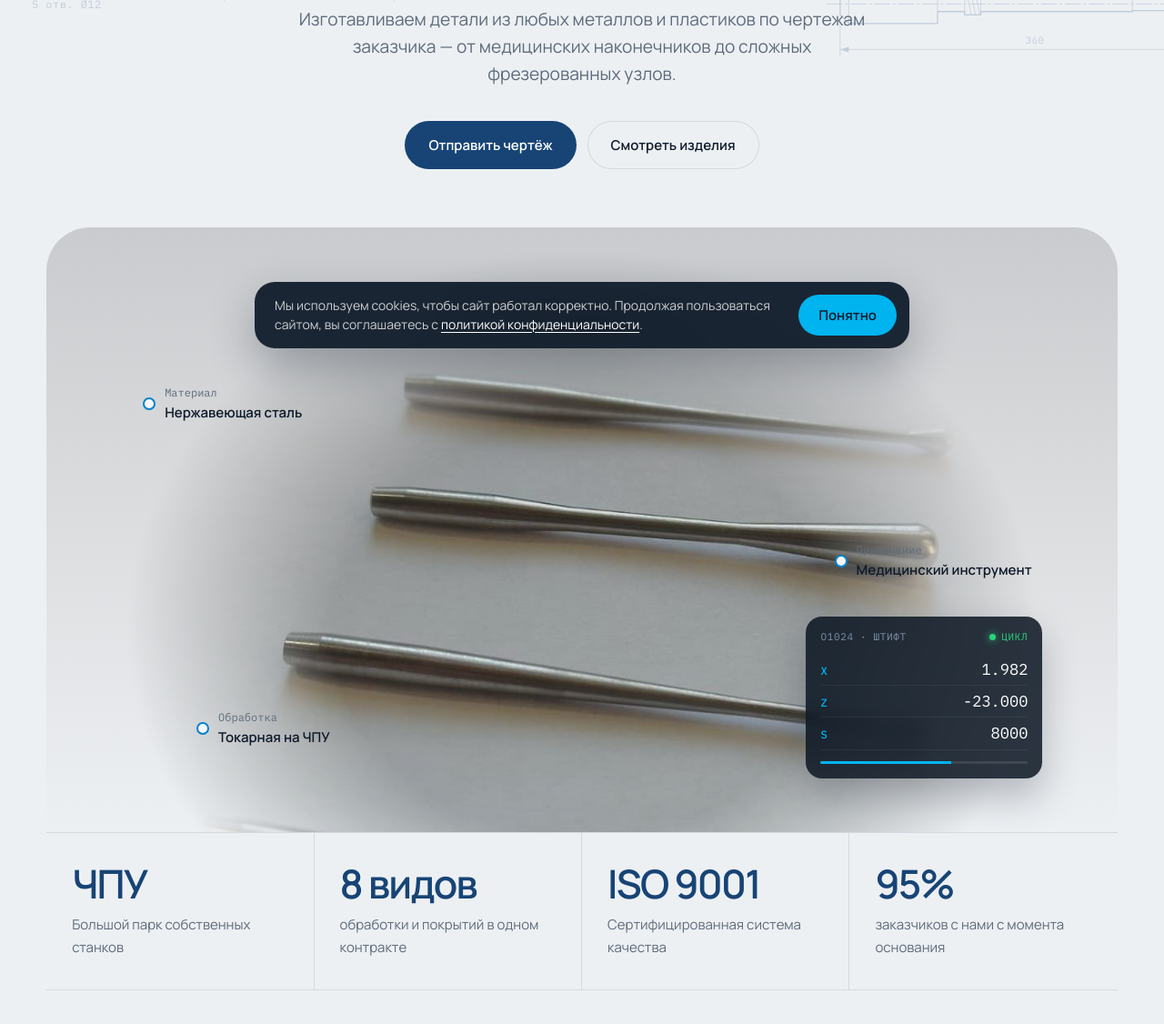
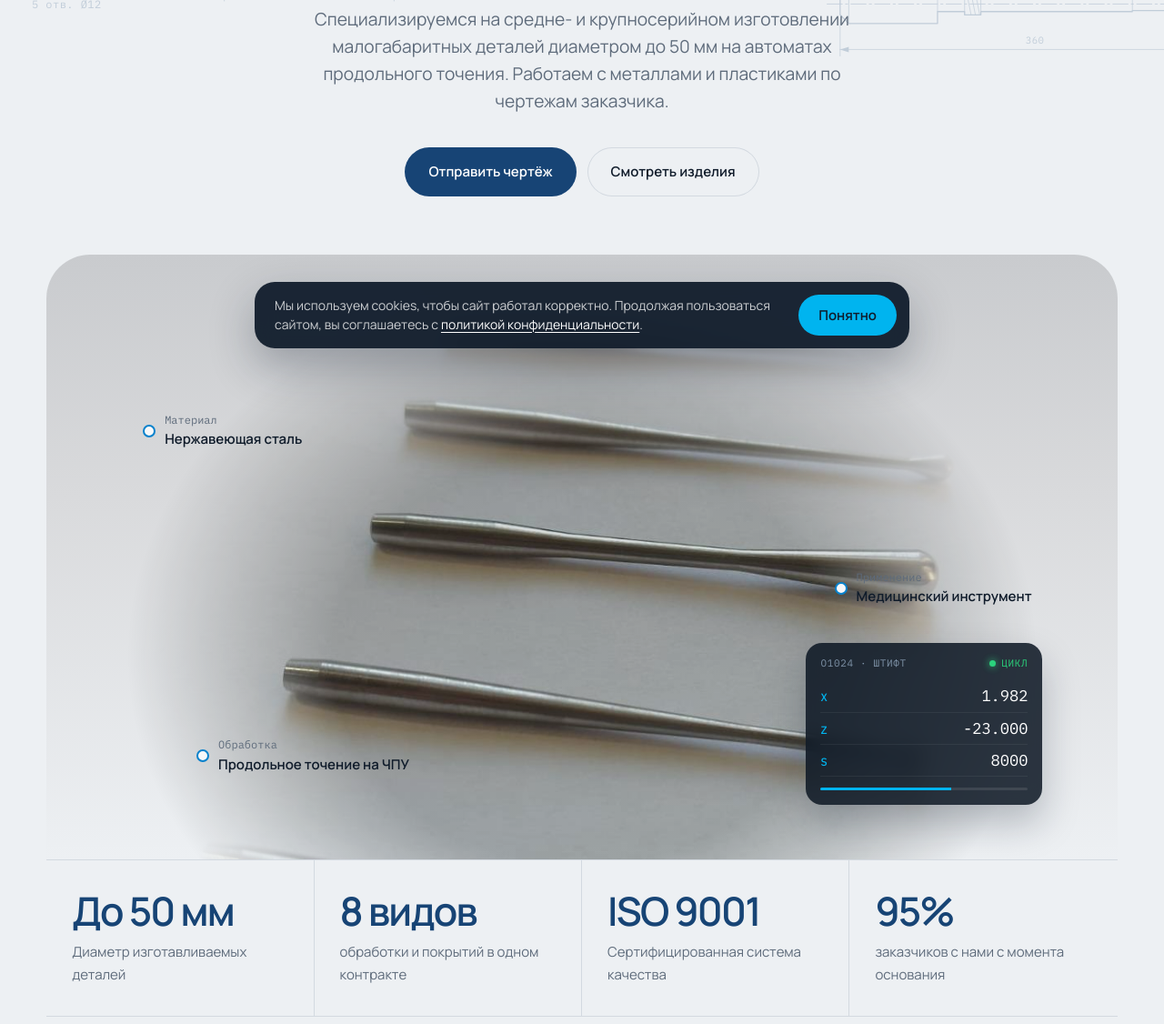
Before and after one commit to romansuvorkov/techburg, a plain HTML site: page index.html in a window 1280 px wide. Shown: the part 397-1523 px from the top of the page at 91% size. Drawn offline with Linux system fonts and the light colour scheme.

Commit message:
Added diameter

```diff
--- a/index.html
+++ b/index.html
@@ -4,7 +4,7 @@
 <meta charset="utf-8">
 <meta name="viewport" content="width=device-width, initial-scale=1">
 <title>Техбург — точная металлообработка на заказ</title>
-<meta name="description" content="Техбург — контрактный производитель изделий из металла и пластика. Токарная и фрезерная обработка на ЧПУ, покрытия, ГОСТ Р ИСО 9001.">
+<meta name="description" content="Техбург — средне- и крупносерийное изготовление деталей диаметром до 50 мм на автоматах продольного точения. Металлы и пластики, работа по чертежам заказчика, ГОСТ Р ИСО 9001.">
 <link rel="icon" href="assets/logo.svg">
 <link rel="preconnect" href="https://fonts.googleapis.com">
 <link rel="preconnect" href="https://fonts.gstatic.com" crossorigin>
@@ -366,14 +366,14 @@
     <div class="wrap rv">
       <span class="tag">Контрактное производство</span>
       <h1 id="h1">Точность, которую <span class="alt">можно держать в&nbsp;руках</span></h1>
-      <p class="lead">Изготавливаем детали из любых металлов и пластиков по чертежам заказчика — от медицинских наконечников до сложных фрезерованных узлов.</p>
+      <p class="lead">Специализируемся на средне- и крупносерийном изготовлении малогабаритных деталей диаметром до 50 мм на автоматах продольного точения. Работаем с металлами и пластиками по чертежам заказчика.</p>
       <div class="cta"><a class="btn" href="#rfq">Отправить чертёж</a><a class="btn light" href="#works">Смотреть изделия</a></div>
     </div>
     <div class="stage">
       <img id="hero-img" src="assets/img/medical-tips.jpg" alt="Наконечники из нержавеющей стали для медицинских инструментов">
       <div class="spec s1"><div>Материал<b>Нержавеющая сталь</b></div></div>
       <div class="spec s2"><div>Применение<b>Медицинский инструмент</b></div></div>
-      <div class="spec s3"><div>Обработка<b>Токарная на ЧПУ</b></div></div>
+      <div class="spec s3"><div>Обработка<b>Продольное точение на ЧПУ</b></div></div>
       <div class="hud" aria-hidden="true">
         <div class="hud-h"><span>O1024 · Штифт</span><span class="run">Цикл</span></div>
         <div class="hud-r"><b>X</b><span data-x>0.000</span></div>
@@ -386,7 +386,7 @@
 
   <div class="wrap">
     <div class="stats rv">
-      <div><b>ЧПУ</b><span>Большой парк собственных станков</span></div>
+      <div><b>До 50 мм</b><span>Диаметр изготавливаемых деталей</span></div>
       <div><b>8 видов</b><span>обработки и покрытий в одном контракте</span></div>
       <div><b>ISO 9001</b><span>Сертифицированная система качества</span></div>
       <div><b>95%</b><span>заказчиков с нами с момента основания</span></div>
@@ -414,7 +414,7 @@
       <div class="proc" id="proc">
         <div class="step"><div class="dot">01</div><h3>Чертёж</h3><p>Вы присылаете чертёж, 3D-модель или образец детали.</p></div>
         <div class="step"><div class="dot">02</div><h3>Расчёт</h3><p>Предлагаем технологию и цену исходя из экономики вашего предприятия.</p></div>
-        <div class="step"><div class="dot">03</div><h3>Производство</h3><p>Обрабатываем на собственных ЧПУ, при необходимости — закалка и покрытия.</p></div>
+        <div class="step"><div class="dot">03</div><h3>Производство</h3><p>Изготавливаем малогабаритные детали средними и крупными сериями на собственных автоматах продольного точения. При необходимости — закалка и покрытия.</p></div>
         <div class="step"><div class="dot">04</div><h3>Контроль и поставка</h3><p>Проверяем по ИСО 9001 и отгружаем точно в названный срок.</p></div>
       </div>
 
```
